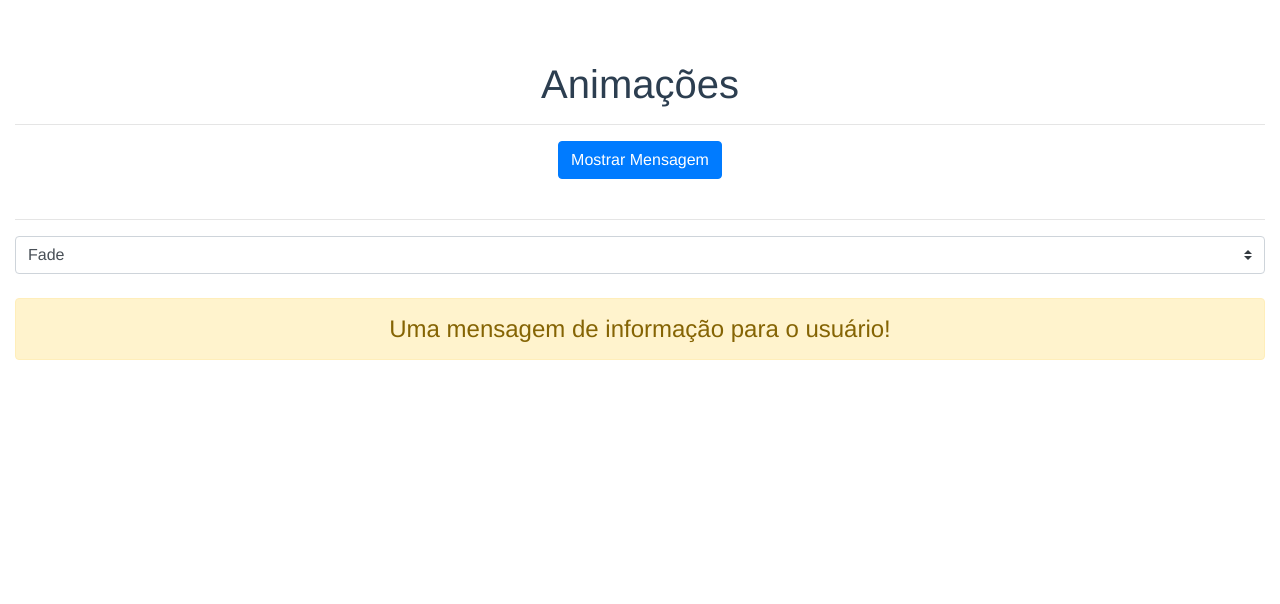
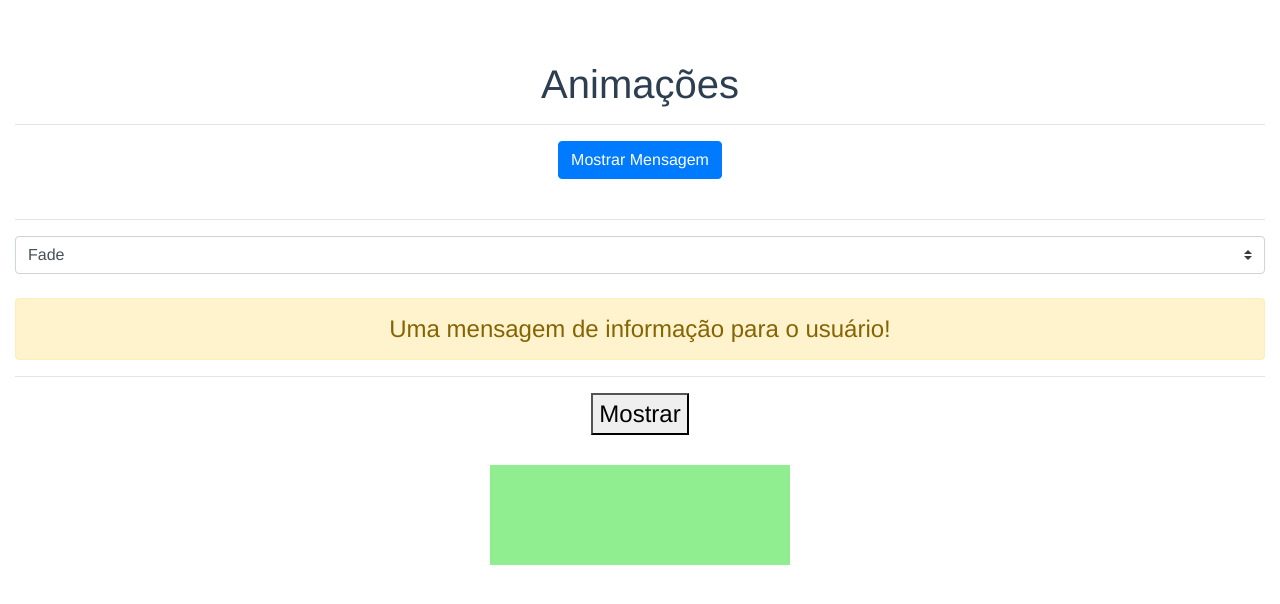
Before and after one commit to robertov8/cursovuejs2modulo1, a Vue app in the folder animacoes-exercicios/: page / in a window 1280 px wide. Shown: the top 604 px of the page. Built offline with nearby package versions, Linux system fonts and the light colour scheme.

Commit message:
217. Entendendo Animação em JavaScript

```diff
--- a/animacoes-exercicios/src/App.vue
+++ b/animacoes-exercicios/src/App.vue
@@ -31,6 +31,22 @@
             <b-alert variant="info" show v-if="exibir" key="info">{{ msg }}</b-alert>
             <b-alert variant="warning" show v-else key="warning">{{ msg }}</b-alert>
         </transition>
+
+        <hr>
+
+        <button @click="exibir2 = !exibir2">Mostrar</button>
+
+        <transition
+            @before-enter="beforeEnter"
+            @enter="enter"
+            @after-enter="afterEnter"
+            @enter-cancelled="enterCancelled"
+            @before-leave="beforeLeave"
+            @leave="leave"
+            @after-leave="afterLeave"
+            @leave-cancelled="leaveCancelled">
+            <div v-if="exibir2" class="caixa"></div>
+        </transition>
     </div>
 </template>
 
@@ -40,8 +56,37 @@
             return {
                 msg: 'Uma mensagem de informação para o usuário!',
                 exibir: false,
+                exibir2: true,
                 tipoAnimacao: 'fade'
             };
+        },
+        methods: {
+            beforeEnter(el) {
+                console.log('beforeEnter');
+            },
+            enter(el, done) {
+                console.log('enter');
+                done();
+            },
+            afterEnter(el) {
+                console.log('afterEnter');
+            },
+            enterCancelled(el) {
+                console.log('enterCancelled');
+            },
+            beforeLeave(el) {
+                console.log('beforeLeave');
+            },
+            leave(el, done) {
+                console.log('leave');
+                done();
+            },
+            afterLeave(el) {
+                console.log('afterLeave');
+            },
+            leaveCancelled(el) {
+                console.log('leaveCancelled');
+            }
         }
     }
 </script>
@@ -88,4 +133,11 @@
     .slide-enter, .slide-leave-to {
         opacity: 0;
     }
+
+    .caixa {
+        height: 100px;
+        width: 300px;
+        margin: 30px auto;
+        background-color: lightgreen;
+    }
 </style>
```
